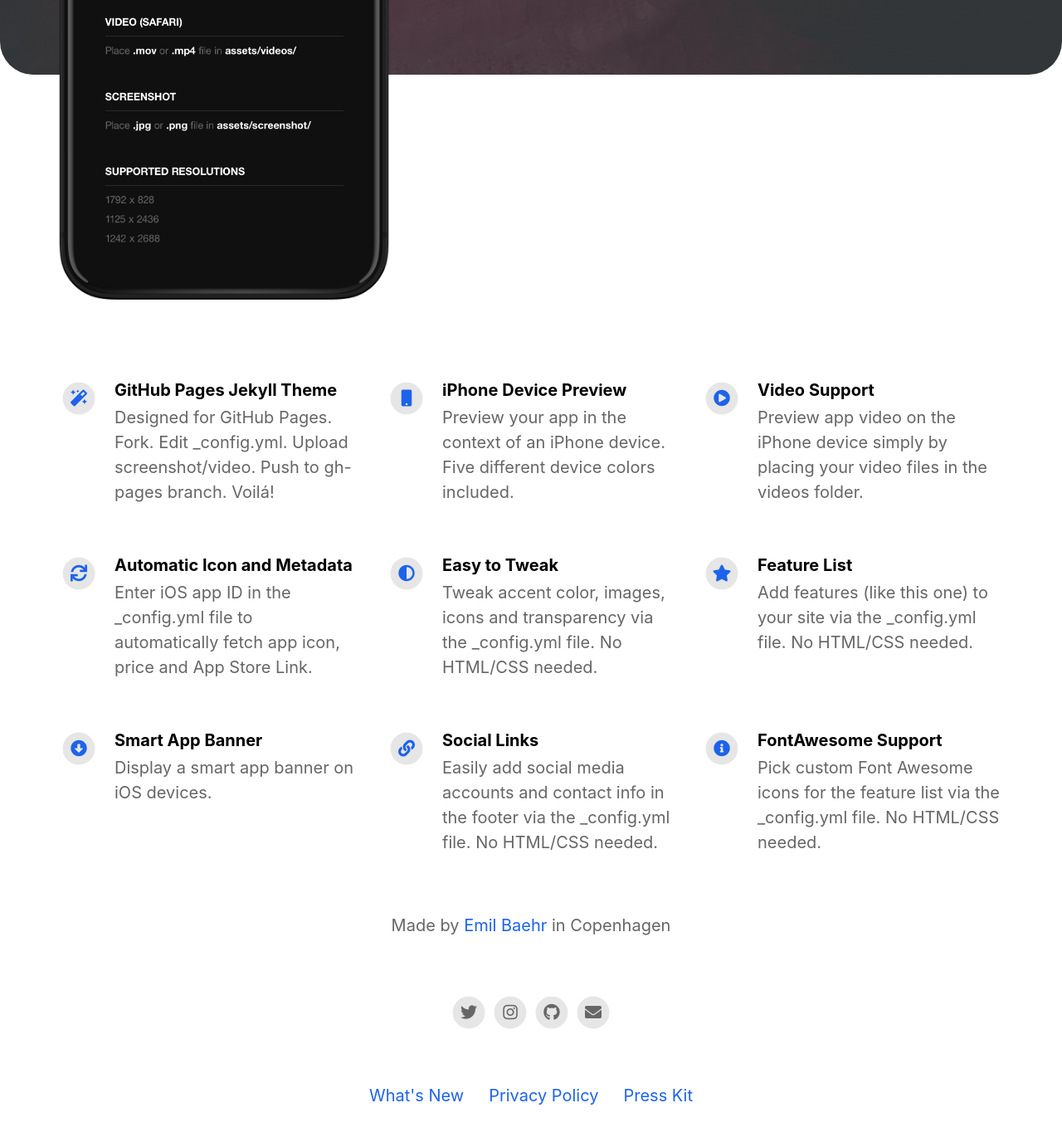
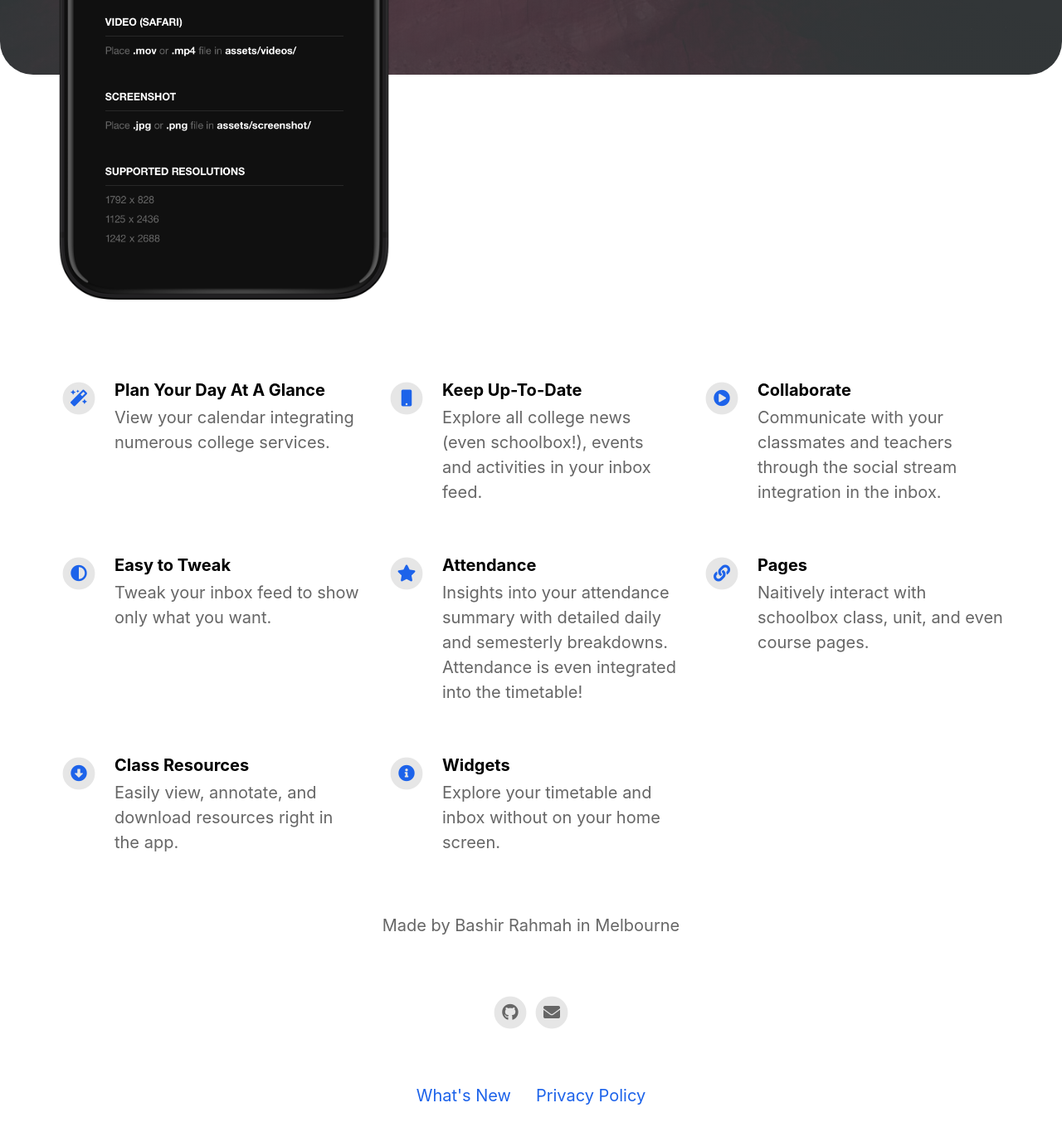
Before and after one commit to Brahmah/ilim-app, a Jekyll site: the page built from index.html, in a window 1280 px wide and 1400 px high, scrolled down 624 px. Shown: the top 1370 px of the window at 83% size. Built offline with Jekyll 4.4.1, drawn with Linux system fonts in a browser that asks for light colours; nearby versions of some CDN libraries; some of the changed text lies outside the part shown.

Commit message:
Update _config.yml

```diff
--- a/_config.yml
+++ b/_config.yml
@@ -1,33 +1,33 @@
 #page title
-page_title                                :                                           # Automatically populates with app name if not set and if iOS app ID is set. Otherwise enter manually.
+page_title                                : Ilim App                                          # Automatically populates with app name if not set and if iOS app ID is set. Otherwise enter manually.
 
 # App Info
-ios_app_id                                : 1234793120                                # Required. Enter iOS app ID to automatically populate name, price and icons (e.g. 718043190).
-ios_app_country                           : us                                        # Required outside USA. Enter 2 letter country code as in https://en.wikipedia.org/wiki/ISO_3166-1_alpha-2
+ios_app_id                                :                                 # Required. Enter iOS app ID to automatically populate name, price and icons (e.g. 718043190).
+ios_app_country                           : au                                        # Required outside USA. Enter 2 letter country code as in https://en.wikipedia.org/wiki/ISO_3166-1_alpha-2
 
 appstore_link                             :                                           # Automatically populates if not set and if iOS app ID is set. Otherwise enter manually.
 playstore_link                            :                                           # Enter Google Play Store URL.
-presskit_download_link                    : https://emilbaehr.com                                          # Enter a link to downloadable file or (e.g. public Dropbox link to a .zip file).
+presskit_download_link                    :                                        # Enter a link to downloadable file or (e.g. public Dropbox link to a .zip file).
                                                                                       # Or upload your press kit file to assets and set path accordingly (e.g. "assets/your_press_kit.zip").
 
 app_icon                                  : # assets/appicon.png                      # Automatically populates if not set and if iOS app ID is set.  Otherwise enter path to icon file manually.
-app_name                                  :                                           # Automatically populates if not set and if iOS app ID is set.  Otherwise enter manually.
-app_price                                 :                                           # Automatically populates if not set and if iOS app ID is set.  Otherwise enter manually.
-app_description                           : Write a short tagline for your app.
+app_name                                  : Ilim College                                          # Automatically populates if not set and if iOS app ID is set.  Otherwise enter manually.
+app_price                                 : Free                                          # Automatically populates if not set and if iOS app ID is set.  Otherwise enter manually.
+app_description                           : Access School LMS
 
 enable_smart_app_banner                   : true                                      # Set to true to show a smart app banner at top of page on mobile devices.
 
 
 
 # Information About Yourself
-your_name                                 : Emil Baehr
-your_link                                 : https://emilbaehr.com
-your_city                                 : Copenhagen
-email_address                             : emil.baehr@gmail.com
+your_name                                 : Bashir Rahmah
+your_link                                 :
+your_city                                 : Melbourne
+email_address                             : brahmah90@gmail.com
 facebook_username                         :
-instagram_username                        : ebaehr
-twitter_username                          : ebaehr
-github_username                           : emilbaehr
+instagram_username                        :
+twitter_username                          :
+github_username                           : Brahmah
 youtube_username                          :
 
 
@@ -35,45 +35,42 @@ youtube_username                          :
 # Feature List                            Edit, add or remove features to be presented.
 features                                  :
 
-  - title                                 : GitHub Pages Jekyll Theme
-    description                           : Designed for GitHub Pages. Fork. Edit _config.yml. Upload screenshot/video. Push to gh-pages branch. Voilá!
+  - title                                 : Plan Your Day At A Glance
+    description                           : View your calendar integrating numerous college services.
     fontawesome_icon_name                 : magic
 
-  - title                                 : iPhone Device Preview
-    description                           : Preview your app in the context of an iPhone device. Five different device colors included.
+  - title                                 : Keep Up-To-Date
+    description                           : Explore all college news (even schoolbox!), events and activities in your inbox feed.
     fontawesome_icon_name                 : mobile
 
-  - title                                 : Video Support
-    description                           : Preview app video on the iPhone device simply by placing your video files in the videos folder.
+  - title                                 : Collaborate
+    description                           : Communicate with your classmates and teachers through the social stream integration in the inbox.
     fontawesome_icon_name                 : play-circle
 
-  - title                                 : Automatic Icon and Metadata
-    description                           : Enter iOS app ID in the _config.yml file to automatically fetch app icon, price and App Store Link.
-    fontawesome_icon_name                 : sync
-
   - title                                 : Easy to Tweak
-    description                           : Tweak accent color, images, icons and transparency via the _config.yml file. No HTML/CSS needed.
+    description                           : Tweak your inbox feed to show only what you want.
     fontawesome_icon_name                 : adjust
 
-  - title                                 : Feature List
-    description                           : Add features (like this one) to your site via the _config.yml file. No HTML/CSS needed.
+  - title                                 : Attendance
+    description                           : Insights into your attendance summary with detailed daily and semesterly breakdowns. Attendance is even integrated into the timetable!
     fontawesome_icon_name                 : star
 
-  - title                                 : Smart App Banner
-    description                           : Display a smart app banner on iOS devices.
+  - title                                 : Pages
+    description                           : Naitively interact with schoolbox class, unit, and even course pages.
+    fontawesome_icon_name                 : link
+
+  - title                                 : Class Resources
+    description                           : Easily view, annotate, and download resources right in the app.
     fontawesome_icon_name                 : arrow-alt-circle-down
 
-  - title                                 : Social Links
-    description                           : Easily add social media accounts and contact info in the footer via the _config.yml file. No HTML/CSS needed.
-    fontawesome_icon_name                 : link
-
-  - title                                 : FontAwesome Support
-    description                           : Pick custom Font Awesome icons for the feature list via the _config.yml file. No HTML/CSS needed.
+  - title                                 : Widgets
+    description                           : Explore your timetable and inbox without on your home screen.
     fontawesome_icon_name                 : info-circle
 
-  - title                                 : # New Feature Title
-    description                           : # New Feature Description
-    fontawesome_icon_name                 : # Enter Font Awesome icon name (e.g. star). Find icons on fontawesome.com/icons.
+#   - title                                 : Push Notifications
+#     description                           : Recieve realtime schoolbox push notifications to stay up-to-date.
+#     fontawesome_icon_name                 : info-circle
+
 
 
 
```
